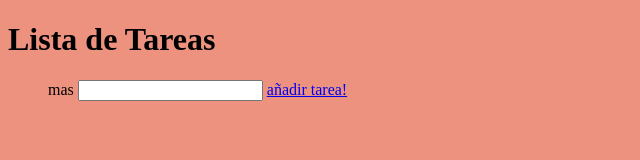
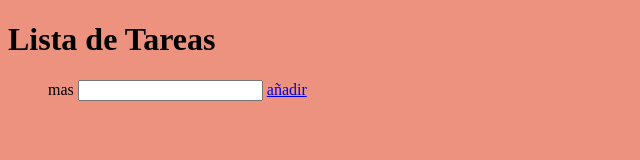
Before and after one commit to kJeriar/lista-tarea, a plain HTML site: page index.html in a window 1280 px wide. Shown: the full height of the page, 0-640 px from the left. Drawn offline with Linux system fonts and the light colour scheme.

Commit message:
Update index.html

```diff
--- a/index.html
+++ b/index.html
@@ -13,7 +13,7 @@
 	    <ul class="boton">
 		    <label for="tareas">mas</label>
 		    <input type="text" id="tarea" size="20">
-		    <a href="#" id="gettarea" oneclick="agragarTarea()"> añadir tarea!</a>
+		    <a href="#" id="gettarea" oneclick="agragarTarea()"> añadir </a>
 
     </div>
 
@@ -22,4 +22,3 @@
 
     <script type="text/js"src="assets/js/data"></script>
 </body>
-</html>
```
